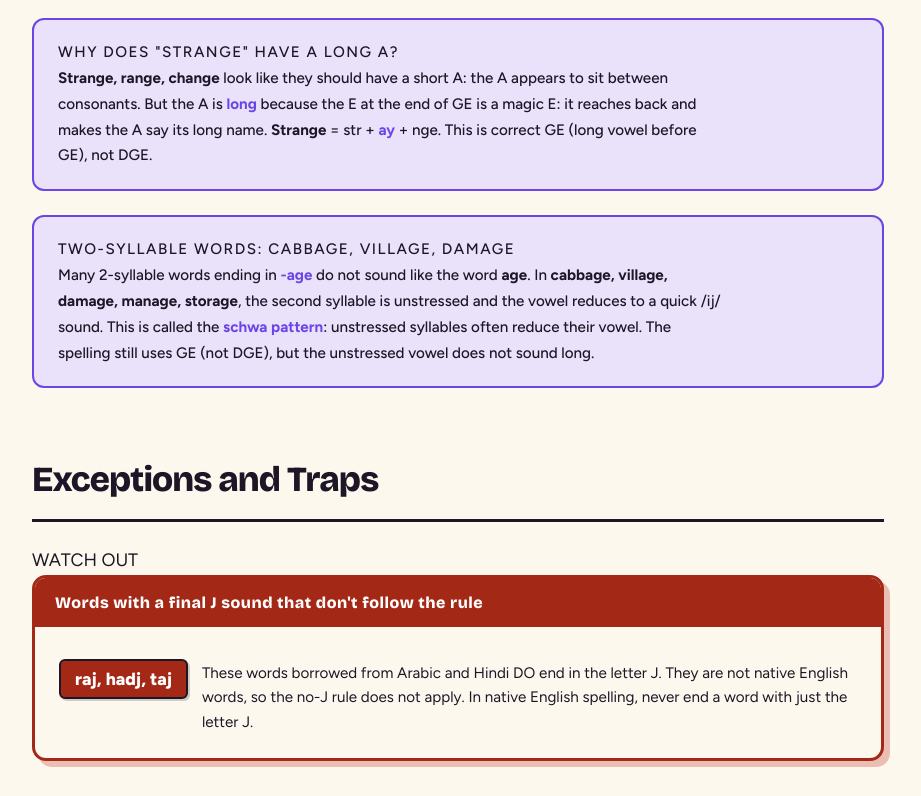
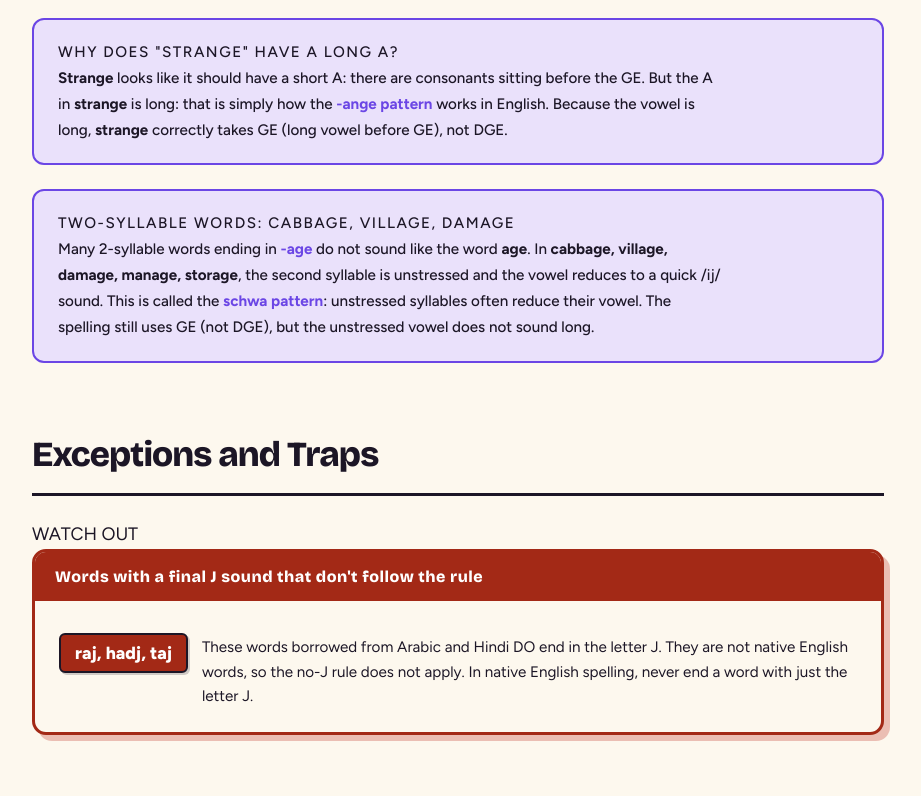
Before and after one commit to Robsstuff/Mr-Spelling, a plain HTML site: page lessons/dge-ge.html in a window 1280 px wide. Shown: the part 2167-2963 px from the top of the page, without its empty margins (182-1103 px from the left). Drawn offline with nearby package versions, Linux system fonts and the light colour scheme.

Commit message:
Fix strange note: remove magic E claim, focus on -ange pattern
Magic E only works over a single consonant; -nge blocks it.
The long A in strange is the -ange pattern, not magic E.
Simplified the note to explain strange on its own without
other example words.

Co-Authored-By: Claude Sonnet 4.6 <noreply@anthropic.com>

```diff
--- a/lessons/dge-ge.html
+++ b/lessons/dge-ge.html
@@ -175,7 +175,7 @@ footer a { color: var(--marigold) !important; }
 </div>
 <div class="rule-note">
 <p class="rule-note-label">Why does "strange" have a long A?</p>
-<p><em>Strange, range, change</em> look like they should have a short A: the A appears to sit between consonants. But the A is <strong>long</strong> because the E at the end of GE is a magic E: it reaches back and makes the A say its long name. <em>Strange</em> = str + <strong>ay</strong> + nge. This is correct GE (long vowel before GE), not DGE.</p>
+<p><em>Strange</em> looks like it should have a short A: there are consonants sitting before the GE. But the A in <em>strange</em> is long: that is simply how the <strong>-ange pattern</strong> works in English. Because the vowel is long, <em>strange</em> correctly takes GE (long vowel before GE), not DGE.</p>
 </div>
 <div class="rule-note">
 <p class="rule-note-label">Two-syllable words: cabbage, village, damage</p>
```
